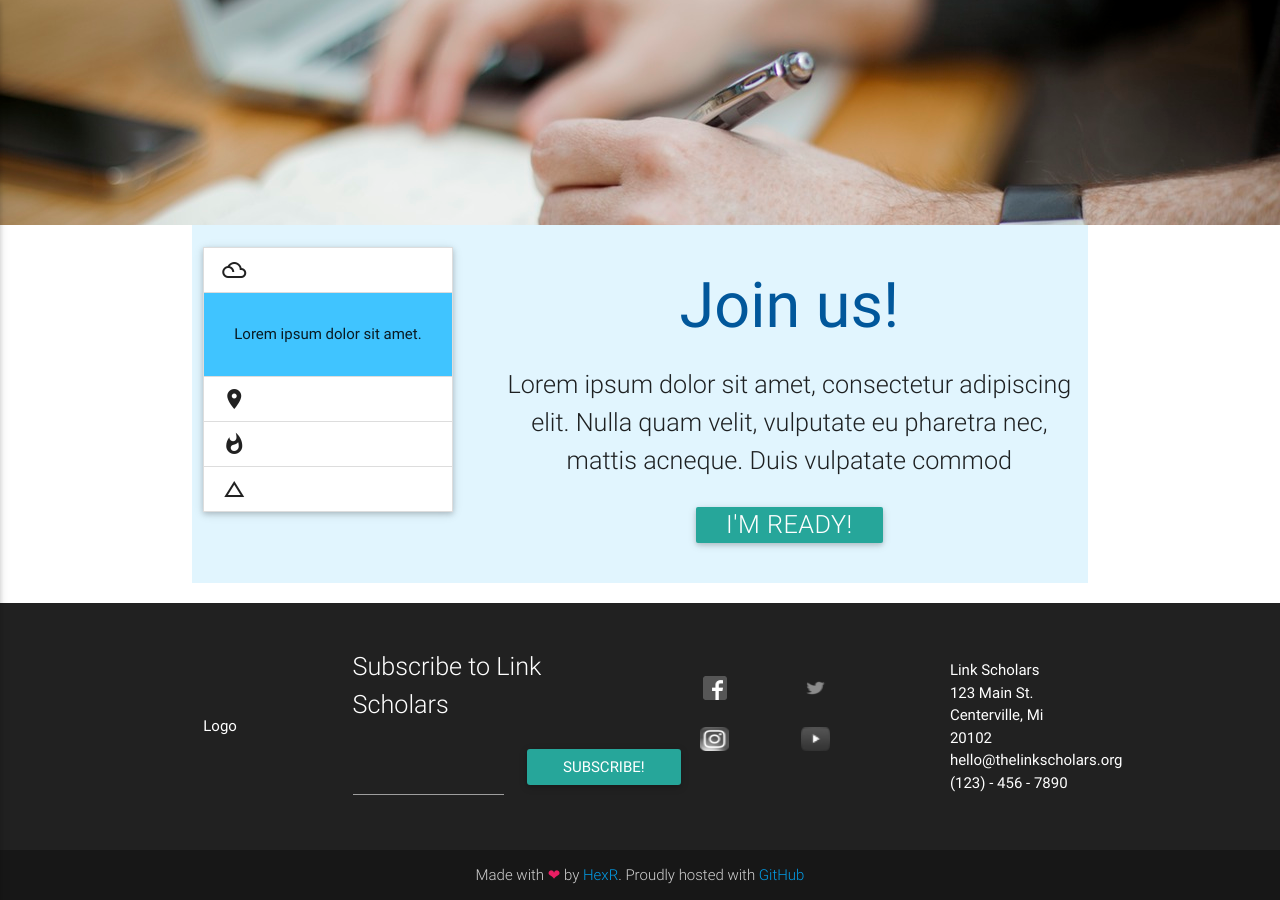
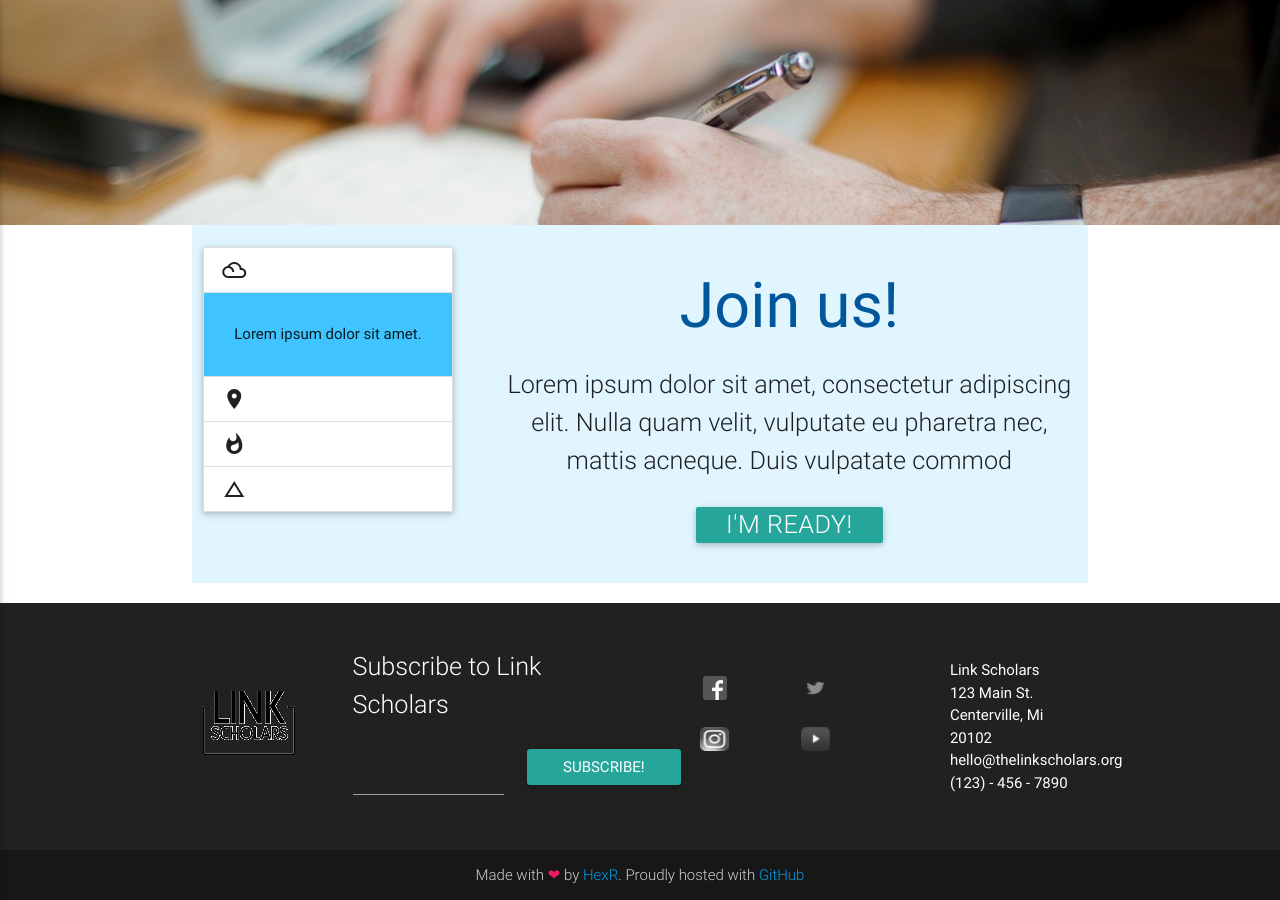
Before and after one commit to waffle-iron/thelinkscholars.github.io, a Jekyll site: the page built from index.html, in a window 1280 px wide and 900 px high, scrolled down 3394 px. Built offline with Jekyll 4.4.1, drawn with Linux system fonts in a browser that asks for light colours; nearby versions of some CDN libraries; Markdown is read by kramdown in place of the engine named in the settings; the list of posts is cut into pages by our own code.

Commit message:
More logos

```diff
--- a/_includes/footer.html
+++ b/_includes/footer.html
@@ -2,7 +2,7 @@
 		<footer class="page-footer grey darken-4">
 			<div class="row valign-wrapper white-text container">
 					<div class="col s12 s12 m2">
-						Logo
+						<img src="/assets/img/logo-small.png" alt="The Link Scholars" />
 					</div>
 					<div class="col s12 s12 m4">
 						<p class="flow-text">Subscribe to Link Scholars</p>
--- a/_includes/header.html
+++ b/_includes/header.html
@@ -12,7 +12,7 @@
 	</head>
 	<body class="white">
 		<nav class="white" role="navigation">
-			<div class="nav-wrapper container"><a id="logo-container" href="#" class="brand-logo"><img src="/assets/img/logo-small.png" alt="The Link Scholars" /></a>
+			<div class="nav-wrapper container"><a id="logo-container" href="#" class="brand-logo"><img src="/assets/img/logo-header.png" alt="The Link Scholars" /></a>
 				<ul id="services-dropdown" class="dropdown-content">
 					<li><a href="#">[[Service A]]</a></li>
 					<li class="divider"></li>
```
Also changed, not shown: assets/img/logo-header.png (added).
